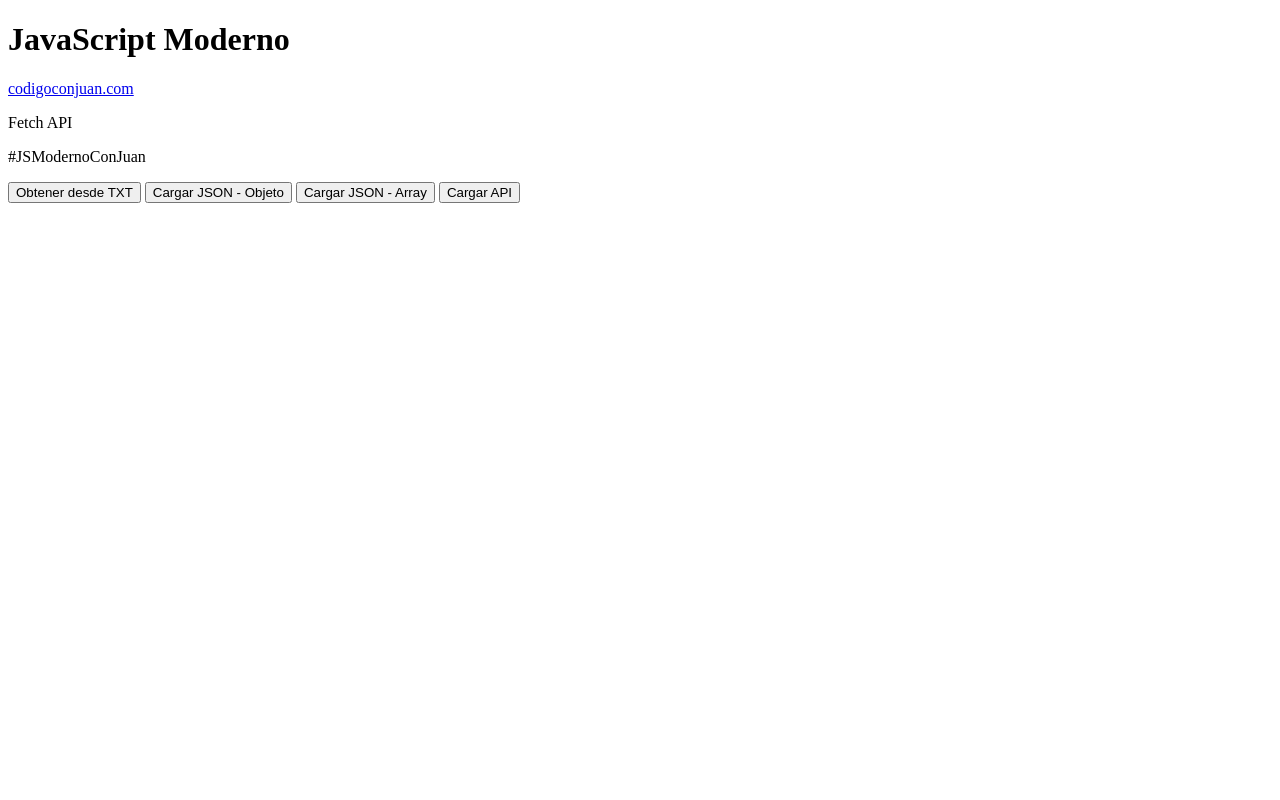
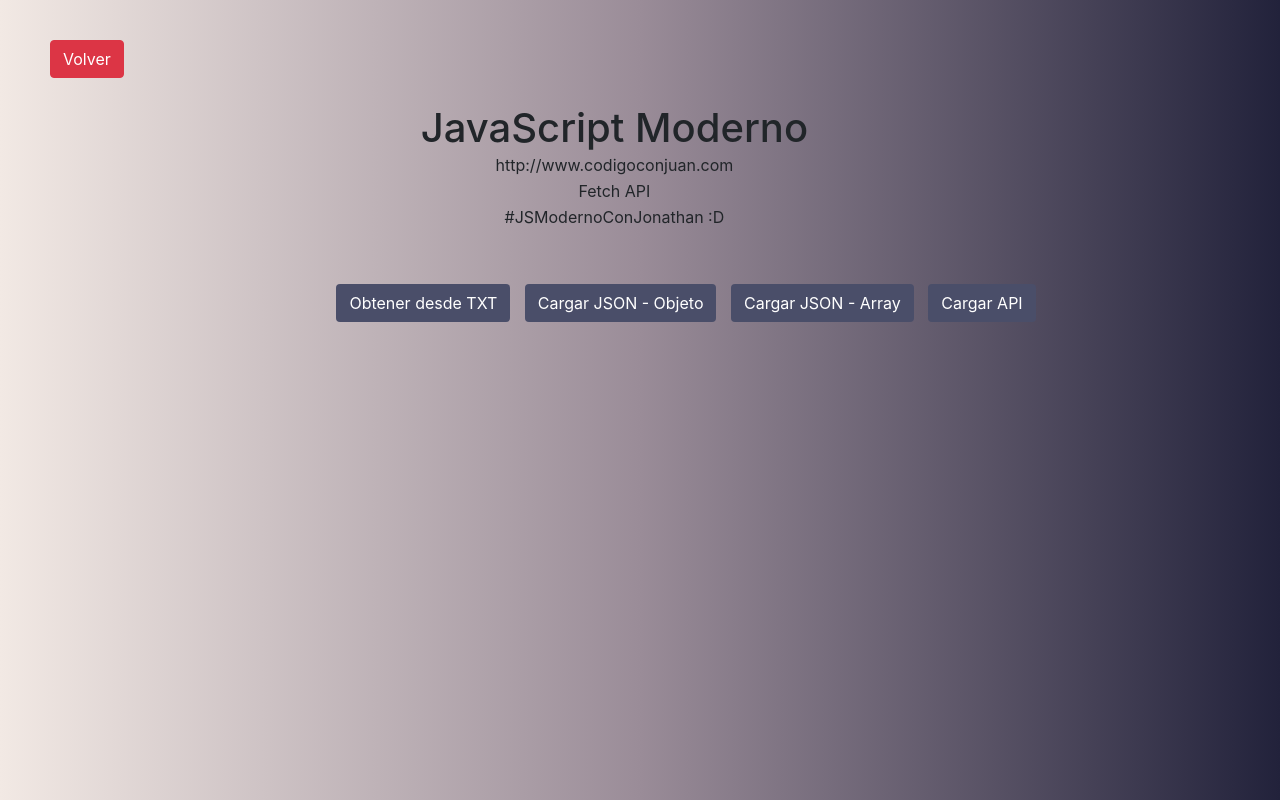
Before and after one commit to TheJonaCode/FetchAPI, a plain HTML site: page fetch_api.html in a window 1280 px wide. Drawn offline with nearby package versions, Linux system fonts and the light colour scheme; a web font is replaced by a local one.

Commit message:
modificando estilos fetch_api.html

```diff
--- /dev/null
+++ b/css/fetch_styles.css
@@ -0,0 +1,58 @@
+html,
+body {
+    background: #f2e9e4;
+    /* fallback for old browsers */
+    background: -webkit-linear-gradient(to right, #f2e9e4, #9a8c98, #22223b);
+    /* Chrome 10-25, Safari 5.1-6 */
+    background: linear-gradient(to right, #f2e9e4, #9a8c98, #22223b);
+    /* W3C, IE 10+/ Edge, Firefox 16+, Chrome 26+, Opera 12+, Safari 7+ */
+}
+
+.btn__back {
+    margin-top: 40px;
+    margin-left: 50px;
+}
+
+.div__main {
+    width: 70%;
+    margin-top: 2%;
+    margin-left: 13%;
+    height: 200px;
+}
+
+.description {
+    display: inline-block;
+    vertical-align: top;
+    width: 100%;
+    height: 130px;
+}
+
+.desc__title,
+.desc__link,
+.desc__subtitle,
+.desc__hashtag {
+    width: 100%;
+    text-align: center;
+}
+
+.desc__link,
+.desc__subtitle,
+.desc__hashtag {
+    line-height: 10px;
+}
+
+.options {
+    width: 100%;
+    height: 50px;
+    margin-top: 50px;
+}
+
+.option__first {
+    margin-left: 170px;
+}
+
+.btn__opt {
+    margin-right: 10px;
+    background-color: #4a4e69;
+    color: #fff;
+}
--- a/fetch_api.html
+++ b/fetch_api.html
@@ -1,39 +1,47 @@
 <!DOCTYPE html>
 <html lang="en">
+
 <head>
     <meta charset="UTF-8">
     <meta name="viewport" content="width=device-width, initial-scale=1.0">
     <title>Document</title>
-    <link href="https://fonts.googleapis.com/css2?family=Carrois+Gothic+SC&display=swap" rel="stylesheet">
+    <!--Bootstrap-->
+    <link rel="stylesheet" href="https://stackpath.bootstrapcdn.com/bootstrap/4.5.2/css/bootstrap.min.css" integrity="sha384-JcKb8q3iqJ61gNV9KGb8thSsNjpSL0n8PARn9HuZOnIxN0hoP+VmmDGMN5t9UJ0Z" crossorigin="anonymous">
+    <!--Estilos CSS-->
+    <link rel="stylesheet" href="css/fetch_styles.css">
 </head>
+
 <body>
+    <button type="button" class="btn btn__back btn-danger" onclick="location.href='index.html'"> Volver </button>
 
-    <div class="contenido">
-        <h1>JavaScript Moderno</h1>
-        <a href="http://www.codigoconjuan.com" target="_blank">codigoconjuan.com</a>
-        <p>Fetch API</p>
-        <p class="hashtag">#JSModernoConJuan</p>
-
-        <div id="contenido"></div>
-
-        <button type="button" id="cargarTxt">
+    <div class="div__main">
+        <div class="description">
+            <h1 class="desc__title">JavaScript Moderno</h1>
+            <p class="desc__subtitle">http://www.codigoconjuan.com</p>
+            <p class="desc__subtitle">Fetch API</p>
+            <p class="desc__hashtag">#JSModernoConJonathan :D</p>
+        </div>
+        <div class="options">
+            <button type="button" class="btn btn__opt option__first" id="cargarTxt">
                 Obtener desde TXT
             </button>
-        <button type="button" id="cargarJSON">
+            <button type="button" class="btn btn__opt" id="cargarJSON">
                Cargar JSON - Objeto
             </button>
-        <button type="button" id="cargarJSONArray">
+            <button type="button" class="btn btn__opt" id="cargarJSONArray">
                 Cargar JSON - Array
             </button>
-        <button type="button" id="cargarAPI">
+            <button type="button" class="btn btn__opt" id="cargarAPI">
                 Cargar API
             </button>
         </div>
+    </div>
 
-    <!-- <script src="js/01-app.js"></script> -->
-    <!-- <script src="js/02-app.js"></script> -->
-    <!-- <script src="js/03-app.js"></script> -->
+    <script src="js/01-app.js"></script>
+    <script src="js/02-app.js"></script>
+    <script src="js/03-app.js"></script>
     <script src="js/04-app.js"></script>
 
 </body>
+
 </html>
```
Also changed, not shown: index.html (+0 -13 lines), js/01-app.js (+4 -4 lines), img/example.png (deleted). Lines whose indentation alone changed are shown as unchanged.
